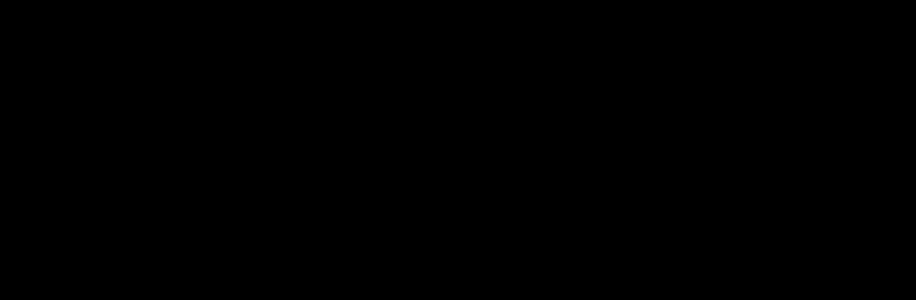
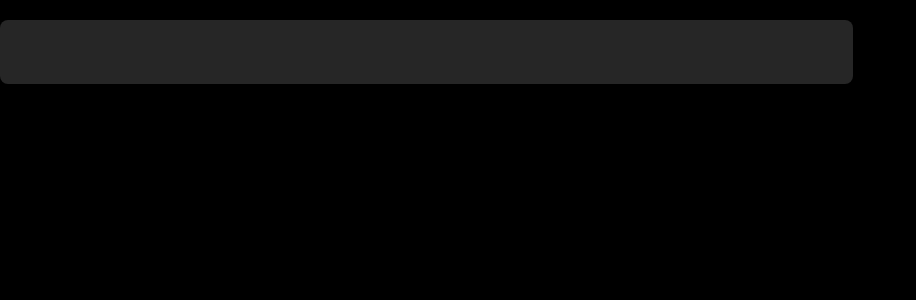
Before and after one commit to scott-mescudi/Codelet, a Next.js app in the folder web/: page / in a window 1280 px wide. Shown: the top 300 px of the page, without its empty margins (0-916 px from the left). Built offline with nearby package versions, Linux system fonts and the light colour scheme.

Commit message:
init navabar

```diff
--- a/web/src/app/(main)/page.tsx
+++ b/web/src/app/(main)/page.tsx
@@ -1,7 +1,7 @@
 export default function Home() {
   return (
     <>
-
+    <div className="w-2/3 h-16 rounded-lg sticky top-0 mt-5 bg-neutral-800"></div>
     </>
   )
 }
```
